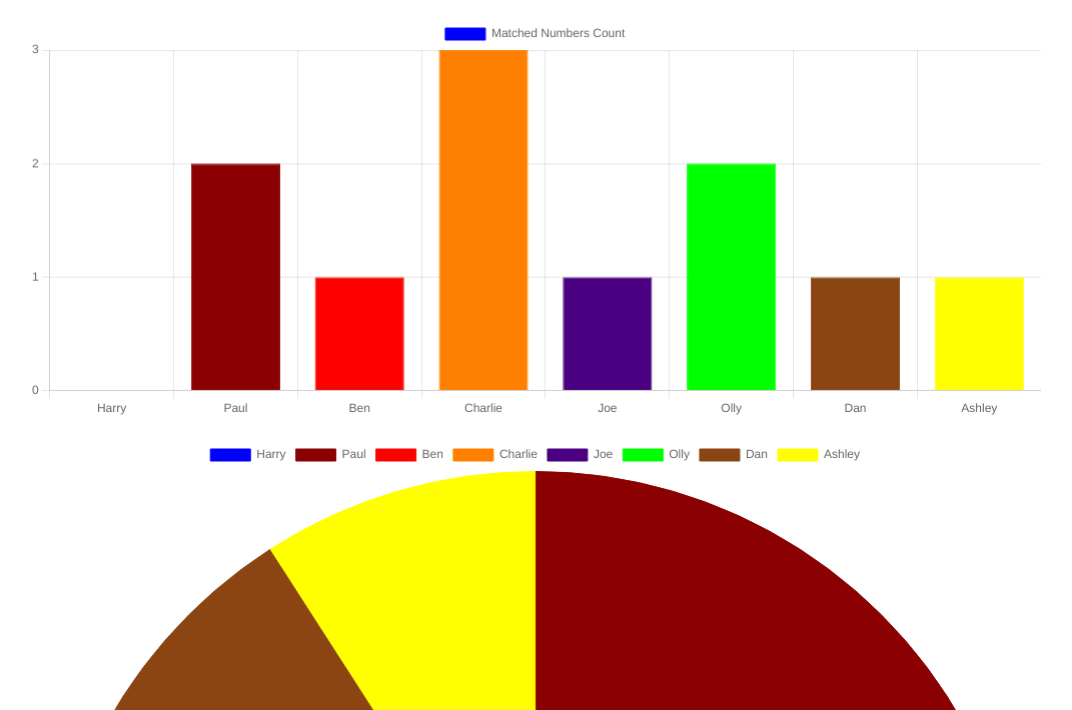
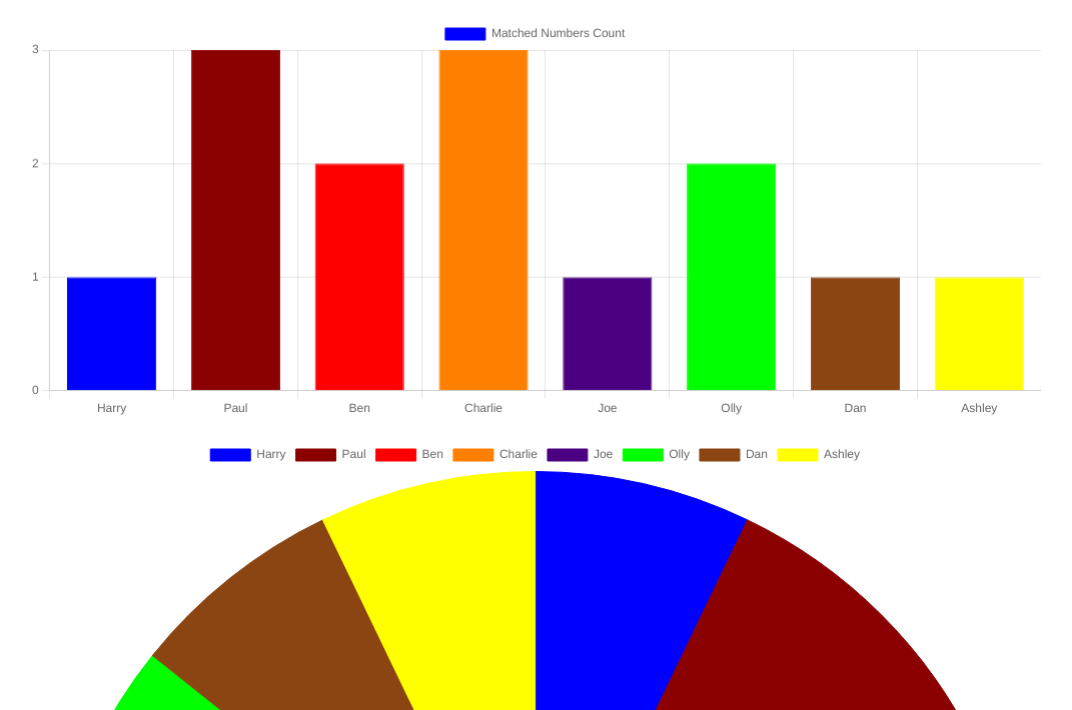
Before and after one commit to HarryPaterson/luckofthesyndicate, a plain HTML site: page index.html in a window 1280 px wide. Shown: the part 90-800 px from the top of the page, without its empty margins (105-1177 px from the left). Drawn offline with nearby package versions, Linux system fonts and the light colour scheme; a web font is replaced by a local one.

Commit message:
Add files via upload

```diff
--- a/index.html
+++ b/index.html
@@ -35,7 +35,7 @@
 
   <script>
     // Provided lottery numbers
-    const lotteryNumbers = [2, 15, 18, 25, 57, 58, 53, 2, 20, 39, 40, 47, 4, 8, 13, 22, 24, 33, 47, 1, 5, 6, 18, 22, 29, 40, 9, 13, 16, 21, 22, 44, 53,36];
+    const lotteryNumbers = [2, 15, 18, 25, 57, 58, 53, 2, 20, 39, 40, 47, 4, 8, 13, 22, 24, 33, 47, 1, 5, 6, 18, 22, 29, 40, 9, 13, 16, 21, 22, 44, 53,36,2, 7, 16, 31, 54, 59, 10, 5, 10, 14, 35, 45, 4, 6, 9, 10, 30, 49, 3, 4];
 
     // Define chosen numbers for each person
     const people = {
```
